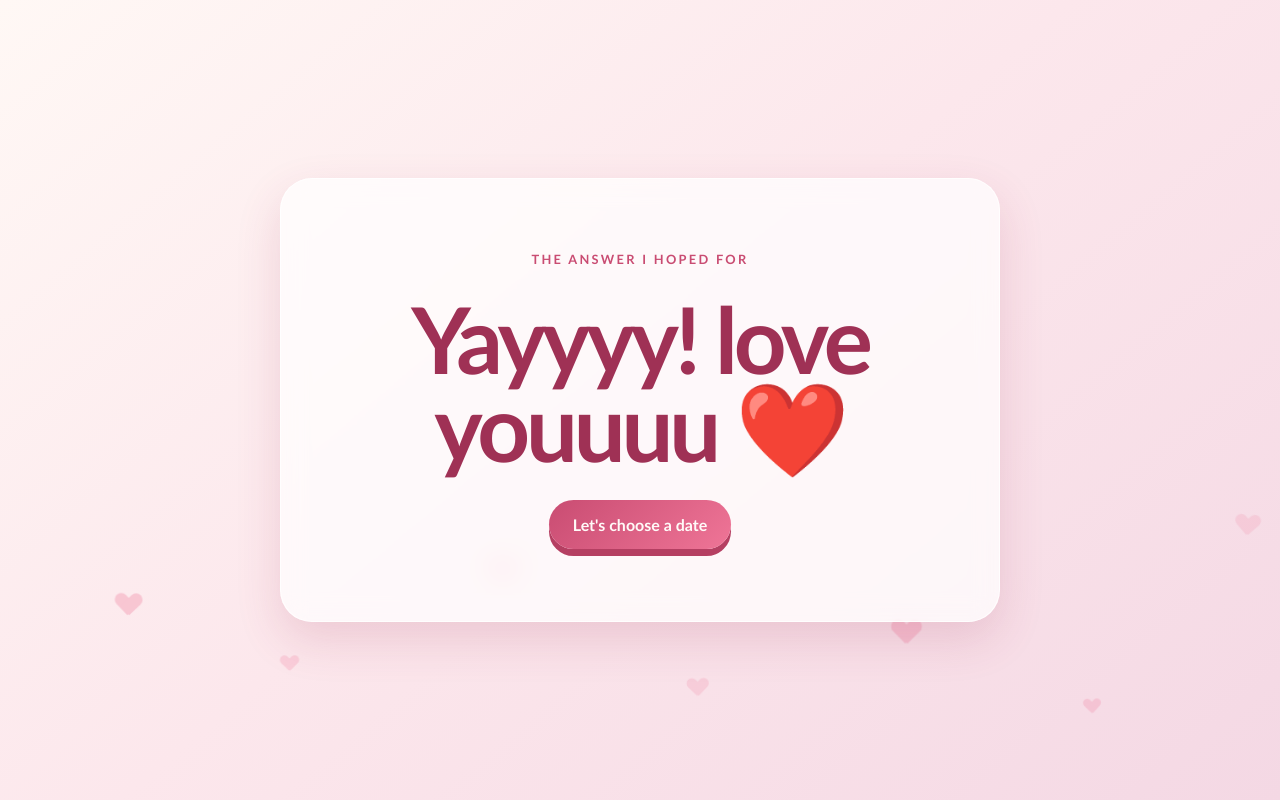
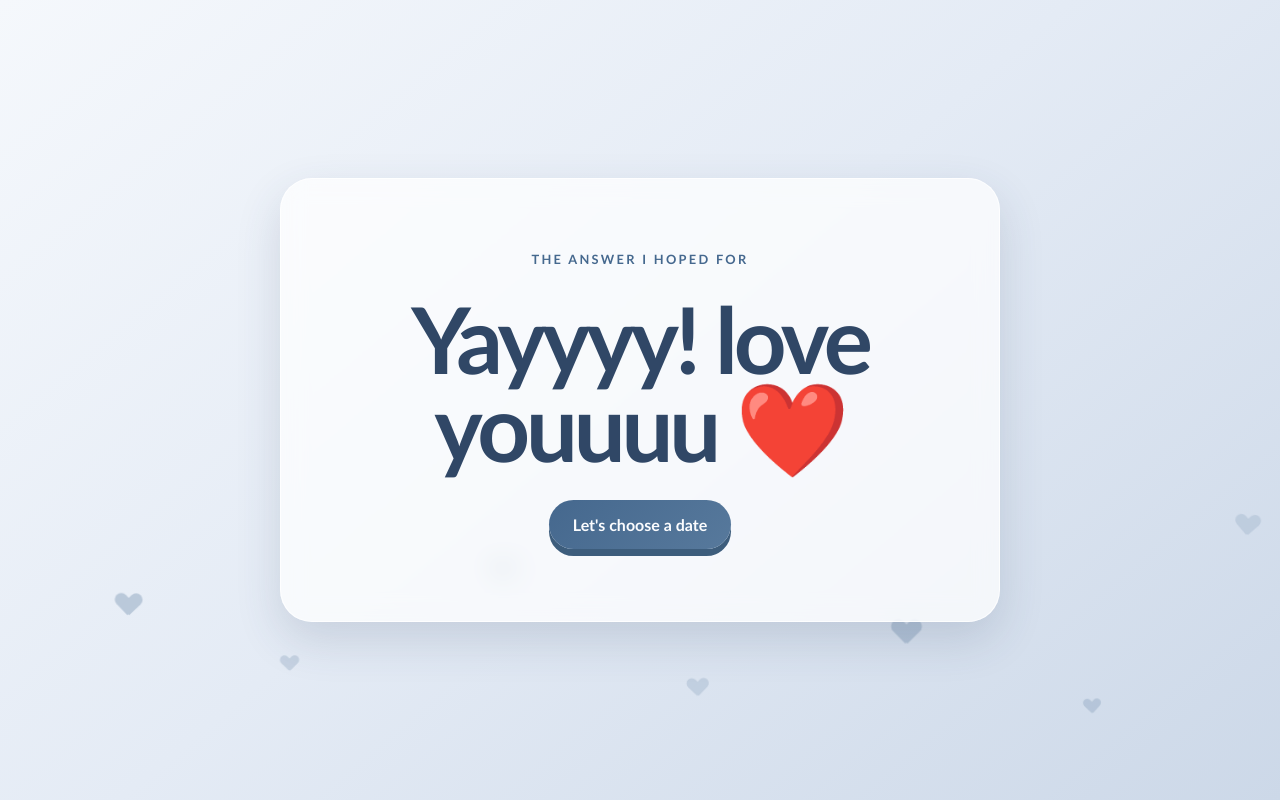
Before and after one commit to PhucPhan11/wouldYouLikeToGoOutwMe, an Angular app: page /success in a window 1280 px wide. Built offline with nearby package versions, Linux system fonts and the light colour scheme.

Commit message:
Refactor color scheme to use blue palette across components

```diff
--- a/src/app/confirmation/confirmation.component.css
+++ b/src/app/confirmation/confirmation.component.css
@@ -27,7 +27,7 @@
 }
 
 .summary {
-  color: var(--rose-700);
+  color: var(--blue-700);
   font-family: "Trebuchet MS", sans-serif;
   font-size: clamp(1rem, 3vw, 1.35rem);
   font-weight: 700;
--- a/src/app/date-selection/date-selection.component.css
+++ b/src/app/date-selection/date-selection.component.css
@@ -20,14 +20,14 @@ p {
 }
 
 .subtitle {
-  color: var(--rose-700);
+  color: var(--blue-700);
   font-family: "Trebuchet MS", sans-serif;
   font-size: 1.125rem;
   text-align: center;
 }
 
 h2 {
-  color: var(--rose-900);
+  color: var(--blue-900);
   font-family: "Trebuchet MS", sans-serif;
   font-size: .875rem;
   letter-spacing: .12em;
@@ -65,8 +65,8 @@ h2 {
   border: none;
   border-radius: 18px;
   background: rgba(255, 255, 255, .7);
-  box-shadow: 0 8px 18px rgba(159, 49, 85, .1);
-  color: var(--rose-900);
+  box-shadow: var(--option-shadow);
+  color: var(--blue-900);
   cursor: pointer;
   font-family: "Trebuchet MS", sans-serif;
   transition: background .25s ease, box-shadow .25s ease, color .25s ease, transform .25s ease;
@@ -88,9 +88,9 @@ h2 {
 
 .selection-option:hover,
 .selection-option.selected {
-  background: var(--rose-700);
-  box-shadow: 0 10px 20px rgba(159, 49, 85, .22);
-  color: var(--cream);
+  background: var(--blue-700);
+  box-shadow: var(--option-selected-shadow);
+  color: var(--ivory);
   transform: translateY(-2px);
 }
 
--- a/src/app/home/yes-no-button/yes-no-button.component.css
+++ b/src/app/home/yes-no-button/yes-no-button.component.css
@@ -6,11 +6,11 @@
 }
 
 .heart-button {
-  background: linear-gradient(135deg, var(--rose-700), var(--rose-500));
+  background: linear-gradient(135deg, var(--blue-700), var(--blue-500));
   border: 0;
   border-radius: 999px;
   box-shadow: var(--button-shadow);
-  color: var(--cream);
+  color: var(--ivory);
   cursor: pointer;
   font-family: "Trebuchet MS", sans-serif;
   font-size: 1.05rem;
@@ -23,12 +23,12 @@
 }
 
 .heart-button:active {
-  box-shadow: 0 3px 0 #b53f62;
+  box-shadow: 0 3px 0 var(--button-shadow-color);
   transform: translateY(4px);
 }
 
 .heart-button:hover {
-  box-shadow: 0 4px 0 #b53f62;
+  box-shadow: 0 4px 0 var(--button-shadow-color);
   transform: translateY(3px);
 }
 
--- a/src/app/home/yes-no-button/yes-no-button.component.html
+++ b/src/app/home/yes-no-button/yes-no-button.component.html
@@ -6,7 +6,7 @@
         <path d="M427.313,88.686c-47.803-47.803-125.213-47.803-173.016,0l-17.087,17.087l-17.087-17.087
     c-47.803-47.803-125.213-47.803-173.016,0c-47.803,47.803-47.803,125.213,0,173.016l190.103,190.103
     c4.88,4.88,11.316,7.322,17.752,7.322c6.435,0,13.871-2.442,18.751-7.322l190.103-190.103
-    C475.116,213.899,475.116,136.489,427.313,88.686z" fill="#fd1853"></path>
+    C475.116,213.899,475.116,136.489,427.313,88.686z" fill="var(--blue-500)"></path>
       </svg>
     </div>
     <div class="star-3">
@@ -14,7 +14,7 @@
         <path d="M427.313,88.686c-47.803-47.803-125.213-47.803-173.016,0l-17.087,17.087l-17.087-17.087
     c-47.803-47.803-125.213-47.803-173.016,0c-47.803,47.803-47.803,125.213,0,173.016l190.103,190.103
     c4.88,4.88,11.316,7.322,17.752,7.322c6.435,0,13.871-2.442,18.751-7.322l190.103-190.103
-    C475.116,213.899,475.116,136.489,427.313,88.686z" fill="#fd1853"></path>
+    C475.116,213.899,475.116,136.489,427.313,88.686z" fill="var(--blue-500)"></path>
       </svg>
     </div>
     <div class="star-4">
@@ -22,7 +22,7 @@
         <path d="M427.313,88.686c-47.803-47.803-125.213-47.803-173.016,0l-17.087,17.087l-17.087-17.087
     c-47.803-47.803-125.213-47.803-173.016,0c-47.803,47.803-47.803,125.213,0,173.016l190.103,190.103
     c4.88,4.88,11.316,7.322,17.752,7.322c6.435,0,13.871-2.442,18.751-7.322l190.103-190.103
-    C475.116,213.899,475.116,136.489,427.313,88.686z" fill="#fd1853"></path>
+    C475.116,213.899,475.116,136.489,427.313,88.686z" fill="var(--blue-500)"></path>
       </svg>
     </div>
     <div class="star-5">
@@ -30,7 +30,7 @@
         <path d="M427.313,88.686c-47.803-47.803-125.213-47.803-173.016,0l-17.087,17.087l-17.087-17.087
     c-47.803-47.803-125.213-47.803-173.016,0c-47.803,47.803-47.803,125.213,0,173.016l190.103,190.103
     c4.88,4.88,11.316,7.322,17.752,7.322c6.435,0,13.871-2.442,18.751-7.322l190.103-190.103
-    C475.116,213.899,475.116,136.489,427.313,88.686z" fill="#fd1853"></path>
+    C475.116,213.899,475.116,136.489,427.313,88.686z" fill="var(--blue-500)"></path>
       </svg>
     </div>
     <div class="star-6">
@@ -38,7 +38,7 @@
         <path d="M427.313,88.686c-47.803-47.803-125.213-47.803-173.016,0l-17.087,17.087l-17.087-17.087
     c-47.803-47.803-125.213-47.803-173.016,0c-47.803,47.803-47.803,125.213,0,173.016l190.103,190.103
     c4.88,4.88,11.316,7.322,17.752,7.322c6.435,0,13.871-2.442,18.751-7.322l190.103-190.103
-    C475.116,213.899,475.116,136.489,427.313,88.686z" fill="#fd1853"></path>
+    C475.116,213.899,475.116,136.489,427.313,88.686z" fill="var(--blue-500)"></path>
       </svg>
     </div>
   </button>
@@ -46,7 +46,7 @@
     class="box">{{ noLabel }}</span>
     <div class="star-1">
       <svg height="25" width="25" viewBox="0 0 64 64" xmlns="http://www.w3.org/2000/svg">
-        <circle cx="32" cy="32" r="30" fill="#fd1853"></circle>
+        <circle cx="32" cy="32" r="30" fill="var(--blue-500)"></circle>
         <circle cx="20" cy="24" r="5" fill="#fff"></circle>
         <circle cx="44" cy="24" r="5" fill="#fff"></circle>
         <path d="M20,40 C30,30 34,30 44,40" stroke="#fff" stroke-width="4" fill="none" stroke-linecap="round"></path>
@@ -54,7 +54,7 @@
     </div>
     <div class="star-3">
       <svg height="9" width="9" viewBox="0 0 64 64" xmlns="http://www.w3.org/2000/svg">
-        <circle cx="32" cy="32" r="30" fill="#fd1853"></circle>
+        <circle cx="32" cy="32" r="30" fill="var(--blue-500)"></circle>
         <circle cx="20" cy="24" r="5" fill="#fff"></circle>
         <circle cx="44" cy="24" r="5" fill="#fff"></circle>
         <path d="M20,40 C30,30 34,30 44,40" stroke="#fff" stroke-width="4" fill="none" stroke-linecap="round"></path>
@@ -65,12 +65,12 @@
         <path d="M427.313,88.686c-47.803-47.803-125.213-47.803-173.016,0l-17.087,17.087l-17.087-17.087
     c-47.803-47.803-125.213-47.803-173.016,0c-47.803,47.803-47.803,125.213,0,173.016l190.103,190.103
     c4.88,4.88,11.316,7.322,17.752,7.322c6.435,0,13.871-2.442,18.751-7.322l190.103-190.103
-    C475.116,213.899,475.116,136.489,427.313,88.686z" fill="#fd1853"></path>
+    C475.116,213.899,475.116,136.489,427.313,88.686z" fill="var(--blue-500)"></path>
       </svg>
     </div>
     <div class="star-5">
       <svg height="20" width="20" viewBox="0 0 64 64" xmlns="http://www.w3.org/2000/svg">
-        <circle cx="32" cy="32" r="30" fill="#fd1853"></circle>
+        <circle cx="32" cy="32" r="30" fill="var(--blue-500)"></circle>
         <circle cx="20" cy="24" r="5" fill="#fff"></circle>
         <circle cx="44" cy="24" r="5" fill="#fff"></circle>
         <path d="M20,40 C30,30 34,30 44,40" stroke="#fff" stroke-width="4" fill="none" stroke-linecap="round"></path>
@@ -78,7 +78,7 @@
     </div>
     <div class="star-6">
       <svg height="7" width="7" viewBox="0 0 64 64" xmlns="http://www.w3.org/2000/svg">
-        <circle cx="32" cy="32" r="30" fill="#fd1853"></circle>
+        <circle cx="32" cy="32" r="30" fill="var(--blue-500)"></circle>
         <circle cx="20" cy="24" r="5" fill="#fff"></circle>
         <circle cx="44" cy="24" r="5" fill="#fff"></circle>
         <path d="M20,40 C30,30 34,30 44,40" stroke="#fff" stroke-width="4" fill="none" stroke-linecap="round"></path>
--- a/src/styles.css
+++ b/src/styles.css
@@ -1,13 +1,16 @@
 :root {
-  --rose-900: #9f3155;
-  --rose-700: #c94c72;
-  --rose-500: #ef7597;
-  --rose-300: #f7b8c9;
-  --cream: #fffaf8;
-  --ink: #582e3c;
+  --blue-900: #304766;
+  --blue-700: #45688e;
+  --blue-500: #57799c;
+  --blue-300: #b7c9dd;
+  --ivory: #fbfcfe;
+  --ink: #304766;
   --surface: rgba(255, 255, 255, .72);
-  --shadow: 0 18px 45px rgba(159, 49, 85, .16);
-  --button-shadow: 0 7px 0 #b53f62;
+  --shadow: 0 18px 45px rgba(48, 71, 102, .16);
+  --option-shadow: 0 8px 18px rgba(48, 71, 102, .1);
+  --option-selected-shadow: 0 10px 20px rgba(48, 71, 102, .22);
+  --button-shadow-color: #3d5d7c;
+  --button-shadow: 0 7px 0 var(--button-shadow-color);
   font-family: "Segoe UI", Tahoma, Geneva, Verdana, sans-serif;
   color: var(--ink);
 }
@@ -23,7 +26,7 @@ body {
 
 body {
   margin: 0;
-  background: linear-gradient(140deg, #fff8f5 0%, #fce7ec 48%, #f4d8e4 100%);
+  background: linear-gradient(140deg, #f5f8fc 0%, #e4ebf5 48%, #ccd8e8 100%);
 }
 
 button {
@@ -51,7 +54,7 @@ button {
 
 .floating-heart::before,
 .floating-heart::after {
-  background: var(--rose-500);
+  background: var(--blue-500);
   border-radius: 24px 24px 0 0;
   content: "";
   height: 34px;
@@ -152,7 +155,7 @@ button {
 }
 
 .eyebrow {
-  color: var(--rose-700);
+  color: var(--blue-700);
   font-family: "Trebuchet MS", sans-serif;
   font-size: .8rem;
   font-weight: 700;
@@ -161,7 +164,7 @@ button {
 }
 
 .page-title {
-  color: var(--rose-900);
+  color: var(--blue-900);
   font-family: "Trebuchet MS", "Segoe UI", sans-serif;
   font-size: clamp(2.75rem, 8vw, 5.75rem);
   letter-spacing: -.045em;
@@ -170,11 +173,11 @@ button {
 }
 
 .primary-button {
-  background: linear-gradient(135deg, var(--rose-700), var(--rose-500));
+  background: linear-gradient(135deg, var(--blue-700), var(--blue-500));
   border: 0;
   border-radius: 999px;
   box-shadow: var(--button-shadow);
-  color: var(--cream);
+  color: var(--ivory);
   cursor: pointer;
   font-family: "Trebuchet MS", sans-serif;
   font-size: 1rem;
@@ -184,13 +187,13 @@ button {
 }
 
 .primary-button:hover {
-  box-shadow: 0 4px 0 #b53f62;
+  box-shadow: 0 4px 0 var(--button-shadow-color);
   transform: translateY(3px);
 }
 
 .primary-button:focus-visible,
 .selection-option:focus-visible,
 .heart-button:focus-visible {
-  outline: 3px solid var(--rose-300);
+  outline: 3px solid var(--blue-300);
   outline-offset: 3px;
 }
```
